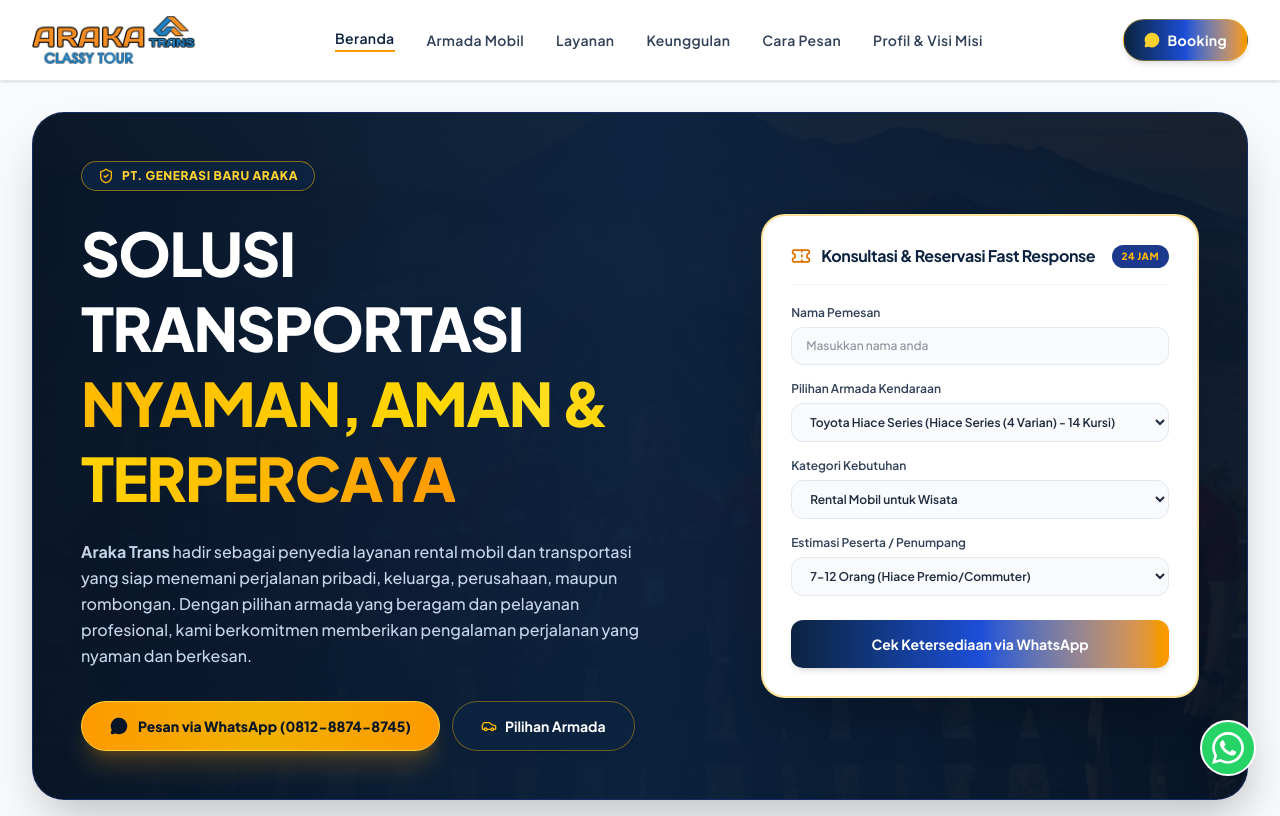
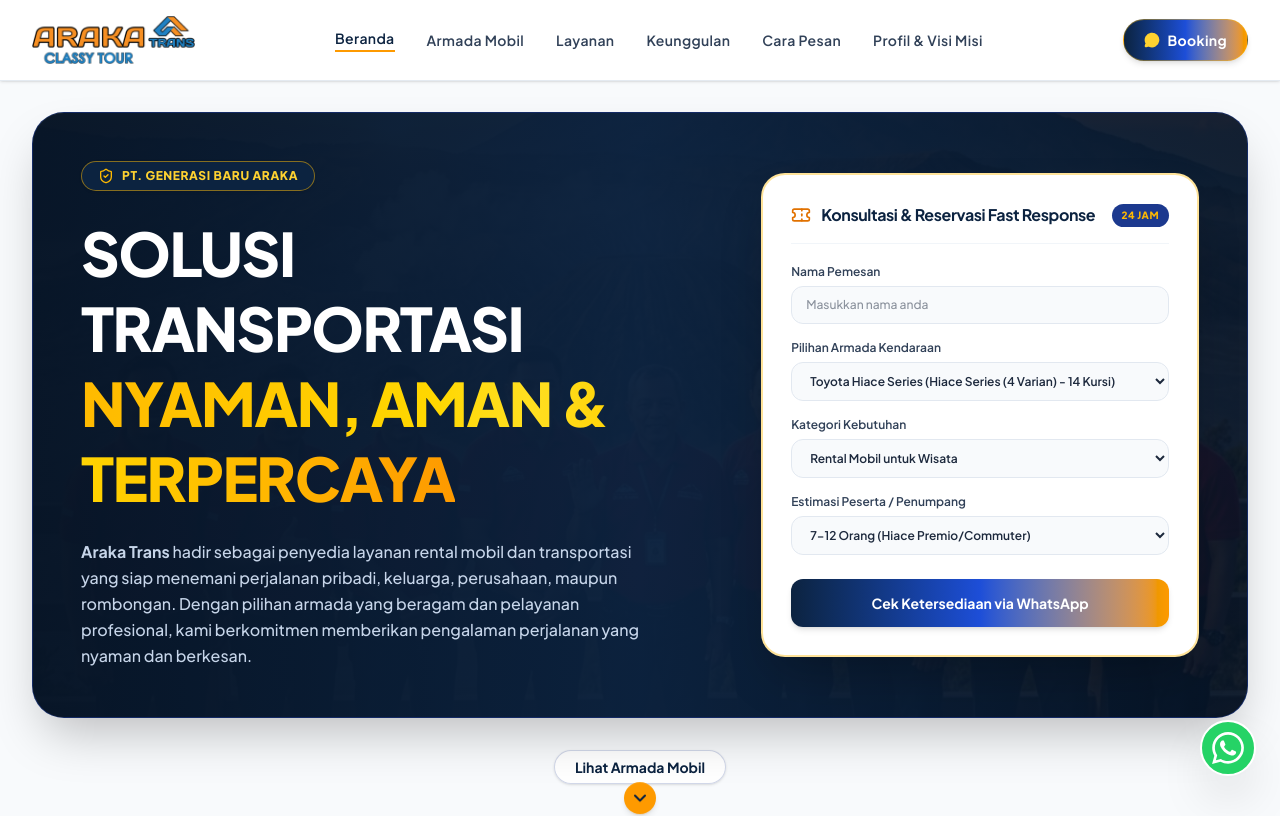
Before and after one commit to Reggyzul/PT.-GENERASI-BARU-ARAKA, a React (Vite) app: page / in a window 1280 px wide. Shown: the top 816 px of the page. Built offline with nearby package versions, Linux system fonts and the light colour scheme.

Commit message:
Remove CTA buttons from Hero section

```diff
--- a/src/components/Hero.tsx
+++ b/src/components/Hero.tsx
@@ -94,30 +94,6 @@ Mohon informasi ketersediaan armada, jadwal, & rincian tarif. Terima kasih!`;
               >
                 <strong>Araka Trans</strong> hadir sebagai penyedia layanan rental mobil dan transportasi yang siap menemani perjalanan pribadi, keluarga, perusahaan, maupun rombongan. Dengan pilihan armada yang beragam dan pelayanan profesional, kami berkomitmen memberikan pengalaman perjalanan yang nyaman dan berkesan.
               </motion.p>
-
-              {/* Two CTA Buttons */}
-              <motion.div
-                initial={{ opacity: 0, y: 15 }}
-                animate={{ opacity: 1, y: 0 }}
-                transition={{ duration: 0.5, delay: 0.2 }}
-                className="flex flex-wrap items-center gap-3 pt-2"
-              >
-                <button
-                  onClick={handleWhatsAppPesanBtn}
-                  className="bg-gradient-to-r from-amber-500 via-yellow-500 to-amber-500 hover:from-amber-600 hover:to-yellow-600 text-[#071527] font-sans font-black text-sm px-7 py-3.5 rounded-full shadow-xl shadow-amber-500/20 transition-all duration-200 cursor-pointer flex items-center gap-2.5 active:scale-95 border border-amber-300"
-                >
-                  <MessageCircle className="w-4.5 h-4.5 fill-current shrink-0" />
-                  <span>Pesan via WhatsApp (0812-8874-8745)</span>
-                </button>
-
-                <button
-                  onClick={handleScrollToFleet}
-                  className="bg-[#0c2340] hover:bg-[#123157] text-white font-sans font-bold text-sm px-7 py-3.5 rounded-full transition-all duration-200 cursor-pointer shadow-sm hover:shadow active:scale-95 border border-amber-400/40 flex items-center gap-2"
-                >
-                  <Car className="w-4 h-4 text-amber-400" />
-                  <span>Pilihan Armada</span>
-                </button>
-              </motion.div>
 
             </div>
 
```
